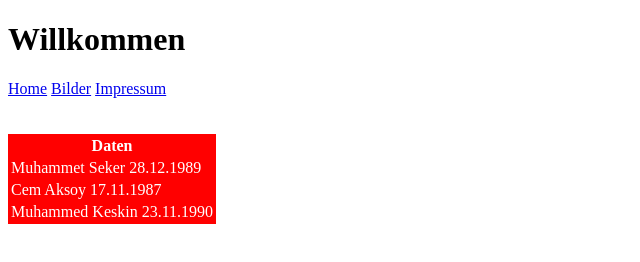
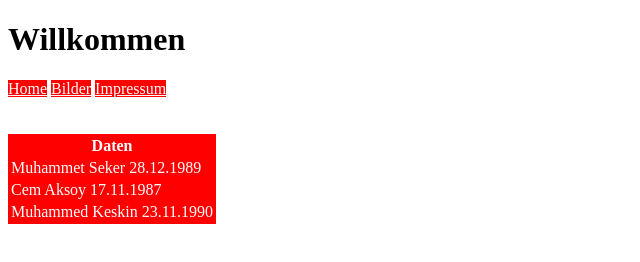
Before and after one commit to seker57/seker57.github.io, a plain HTML site: page index.html in a window 1280 px wide. Shown: the whole page, without its empty margins (0-640 px from the left). Drawn offline with Linux system fonts and the light colour scheme.

Commit message:
Version 0.6

```diff
--- a/style.css
+++ b/style.css
@@ -11,3 +11,12 @@ table{
     background-color: red;
     color:white;
 }
+#navbar a{
+    color:white;
+    background-color:red;
+}
+#navbar a:hover{
+    color:red;
+    background-color:white;
+
+}
```
